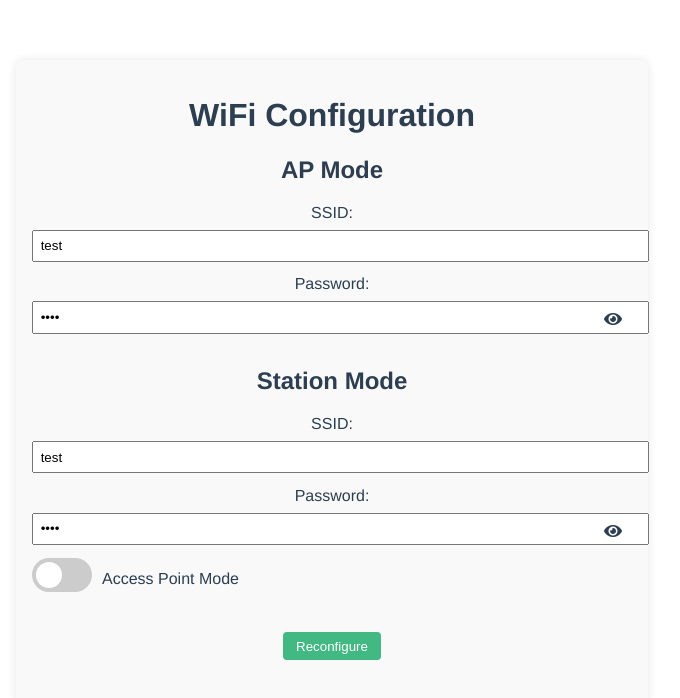
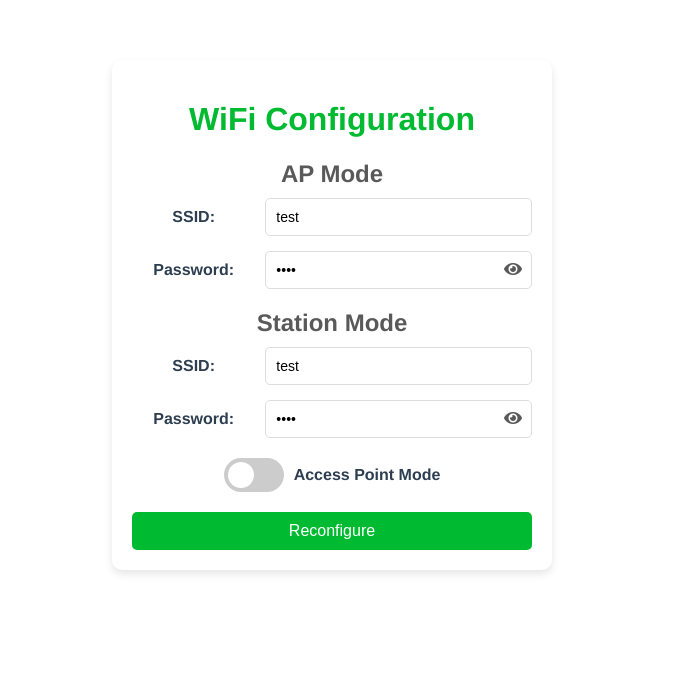
Before and after one commit to ARK-Electronics/ARK-UI, a Vue app in the folder pilot-portal/: page / in a window 1280 px wide. Shown: the top 698 px of the page, without its empty margins (308-988 px from the left). Built offline with nearby package versions, Linux system fonts and the light colour scheme; no server answers.

Commit message:
css style

```diff
--- a/pilot-portal/src/components/WiFiConfig.vue
+++ b/pilot-portal/src/components/WiFiConfig.vue
@@ -1,10 +1,15 @@
 <template>
+  <div class="wifi-config-container">
     <div class="wifi-config">
       <h1>WiFi Configuration</h1>
       <form @submit.prevent="submitConfig">
+        <div class="section">
           <h2>AP Mode</h2>
+          <div class="form-group">
             <label for="ap-ssid">SSID:</label>
             <input type="text" id="ap-ssid" v-model="apSsid" required>
+          </div>
+          <div class="form-group">
             <label for="ap-password">Password:</label>
             <div class="password-container">
               <input :type="apPasswordVisible ? 'text' : 'password'" id="ap-password" v-model="apPassword" required>
@@ -12,9 +17,15 @@
                 <i :class="apPasswordVisible ? 'fa fa-eye-slash' : 'fa fa-eye'"></i>
               </span>
             </div>
+          </div>
+        </div>
+        <div class="section">
           <h2>Station Mode</h2>
+          <div class="form-group">
             <label for="station-ssid">SSID:</label>
             <input type="text" id="station-ssid" v-model="stationSsid" required>
+          </div>
+          <div class="form-group">
             <label for="station-password">Password:</label>
             <div class="password-container">
               <input :type="stationPasswordVisible ? 'text' : 'password'" id="station-password" v-model="stationPassword" required>
@@ -22,15 +33,18 @@
                 <i :class="stationPasswordVisible ? 'fa fa-eye-slash' : 'fa fa-eye'"></i>
               </span>
             </div>
-      <div class="toggle-switch">
+          </div>
+        </div>
+        <div class="mode-switch">
           <label class="switch">
             <input type="checkbox" v-model="isStationMode">
-          <span class="slider"></span>
+            <span class="slider round"></span>
           </label>
           <span>{{ isStationMode ? 'Station Mode' : 'Access Point Mode' }}</span>
         </div>
-      <button type="submit">Reconfigure</button>
+        <button type="submit" class="reconfigure-button">Reconfigure</button>
       </form>
+    </div>
   </div>
 </template>
 
@@ -89,51 +103,95 @@ export default {
 </script>
 
 <style scoped>
+body {
+  font-family: 'Segoe UI', Tahoma, Geneva, Verdana, sans-serif;
+  background-color: #000000;
+  color: rgba(0, 0, 0, 0.65); /* Black at 65% saturation */
+  display: flex;
+  justify-content: center;
+  align-items: center;
+  height: 100vh;
+  margin: 0;
+  overflow: hidden;
+}
+
+.wifi-config-container {
+  display: flex;
+  justify-content: center;
+  align-items: center;
+  height: 100%;
+  width: 100%;
+}
+
 .wifi-config {
-  max-width: 600px;
-  margin: auto;
-  padding: 1em;
-  background-color: #f9f9f9;
-  border-radius: 8px;
-  box-shadow: 0 0 10px rgba(0, 0, 0, 0.1);
+  width: 100%;
+  max-width: 400px;
+  padding: 20px;
+  background-color: #fff;
+  border-radius: 10px;
+  box-shadow: 0 4px 8px rgba(0, 0, 0, 0.1);
 }
-form {
-  margin-bottom: 2em;
+
+h1 {
+  text-align: center;
+  color: #00bb31;
 }
+
+h2 {
+  color: rgba(0, 0, 0, 0.65); /* Black at 65% saturation */
+  margin-bottom: 10px;
+  text-align: center;
+}
+
+.section {
+  margin-bottom: 20px;
+}
+
+.form-group {
+  display: grid;
+  grid-template-columns: 1fr 2fr;
+  align-items: center;
+  margin-bottom: 15px;
+}
+
 label {
-  display: block;
-  margin-bottom: 0.5em;
+  font-weight: 600;
+  margin-right: 10px;
 }
+
 input {
+  padding: 10px;
+  border: 1px solid #ddd;
+  border-radius: 5px;
+  box-sizing: border-box;
+  font-size: 14px;
   width: 100%;
-  padding: 0.5em;
-  margin-bottom: 1em;
 }
+
 .password-container {
   position: relative;
 }
+
 .toggle-password {
   position: absolute;
   right: 10px;
-  top: 10px;
+  top: 50%;
+  transform: translateY(-50%);
   cursor: pointer;
+  color: rgba(0, 0, 0, 0.65); /* Black at 65% saturation */
 }
-button {
-  padding: 0.5em 1em;
-  background-color: #42b983;
-  color: white;
-  border: none;
-  border-radius: 4px;
-  cursor: pointer;
+
+.toggle-password:hover {
+  color: rgba(0, 0, 0, 0.65); /* Black at 65% saturation */
 }
-button:hover {
-  background-color: #369f77;
+
+.mode-switch {
+  display: flex;
+  justify-content: center;
+  align-items: center;
+  margin-bottom: 20px;
 }
-.toggle-switch {
-  display: flex;
-  align-items: center;
-  margin-bottom: 2em;
-}
+
 .switch {
   position: relative;
   display: inline-block;
@@ -141,11 +199,13 @@ button:hover {
   height: 34px;
   margin-right: 10px;
 }
+
 .switch input {
   opacity: 0;
   width: 0;
   height: 0;
 }
+
 .slider {
   position: absolute;
   cursor: pointer;
@@ -157,6 +217,7 @@ button:hover {
   transition: 0.4s;
   border-radius: 34px;
 }
+
 .slider:before {
   position: absolute;
   content: "";
@@ -168,10 +229,32 @@ button:hover {
   transition: 0.4s;
   border-radius: 50%;
 }
+
 input:checked + .slider {
-  background-color: #42b983;
+  background-color: #00bb31;
 }
+
 input:checked + .slider:before {
   transform: translateX(26px);
 }
+
+.mode-switch span {
+  font-weight: 600;
+}
+
+.reconfigure-button {
+  width: 100%;
+  padding: 10px;
+  font-size: 16px;
+  color: white;
+  background-color: #00bb31;
+  border: none;
+  border-radius: 5px;
+  cursor: pointer;
+  transition: background-color 0.3s;
+}
+
+.reconfigure-button:hover {
+  background-color: #369f77;
+}
 </style>
```
Lines whose indentation alone changed are shown as unchanged.
